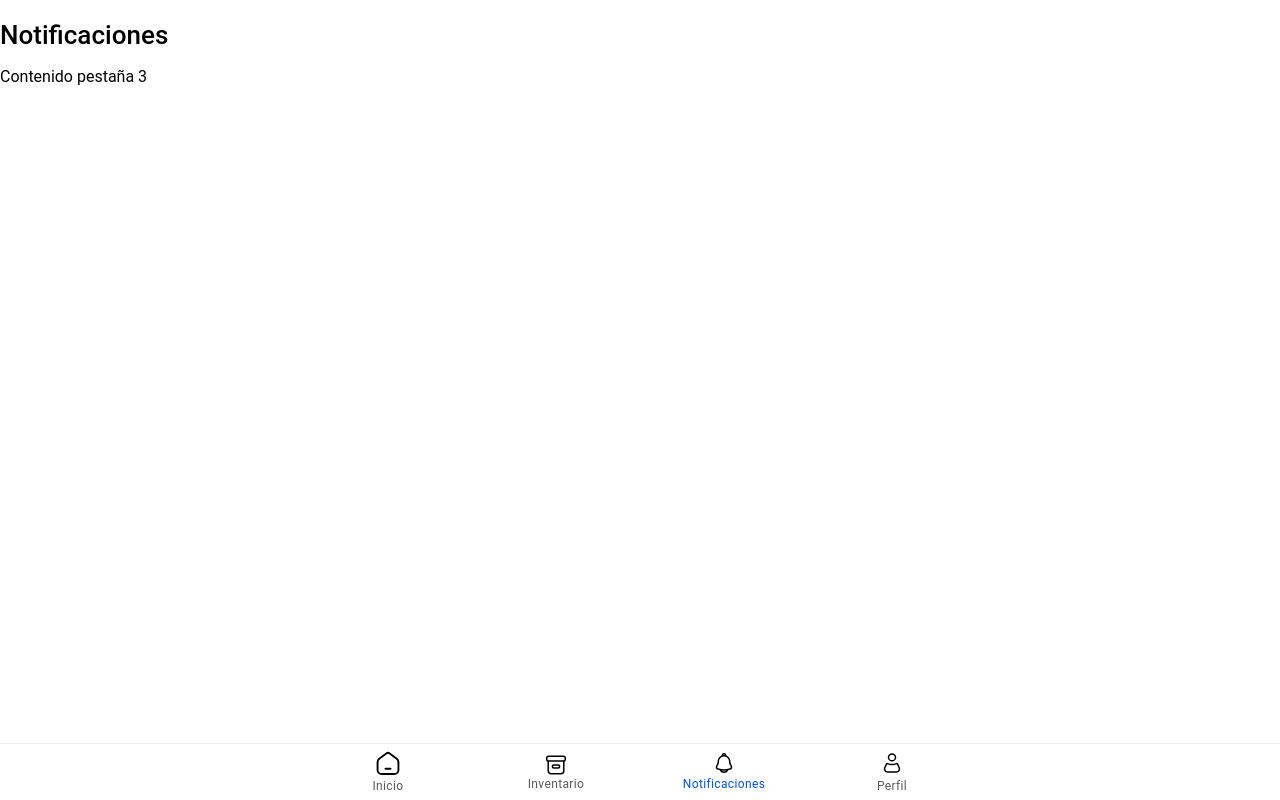
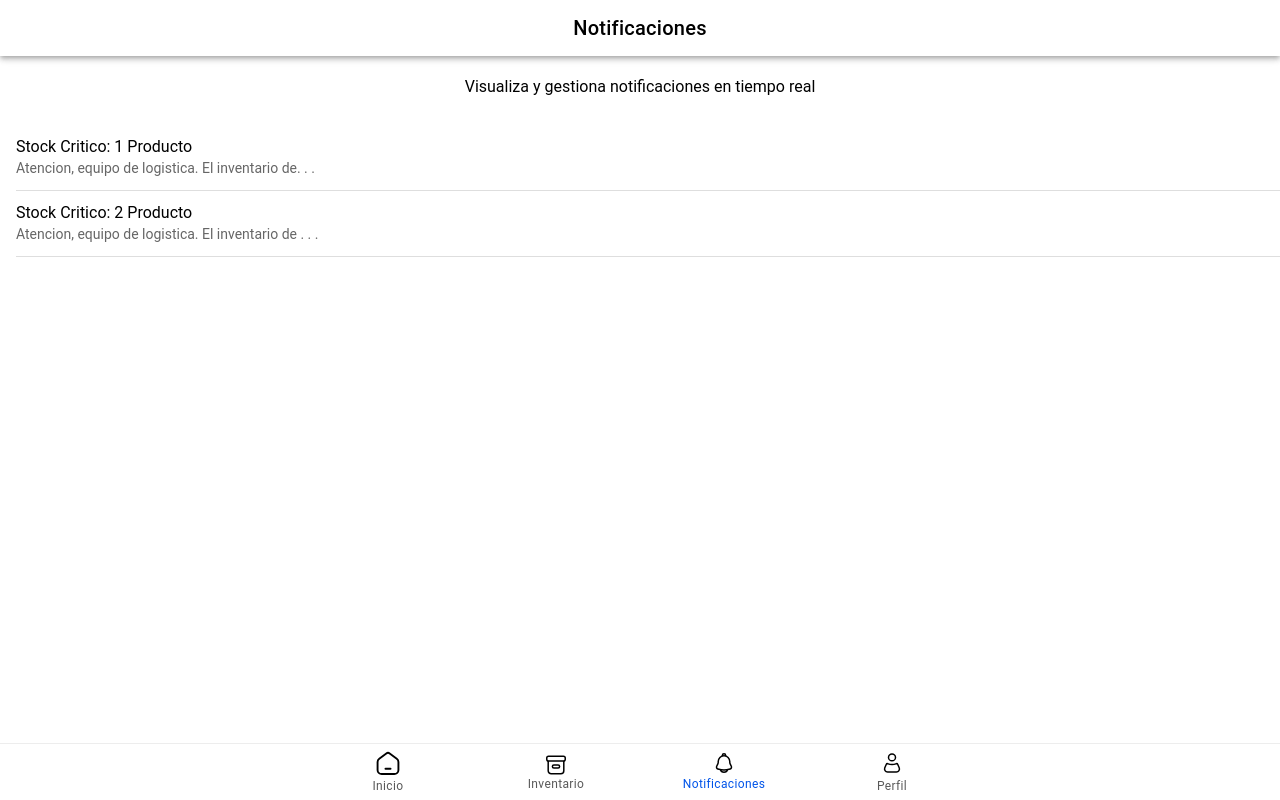
Before and after one commit to Organizacion-Aplicacion-IA/LidarLogistica, a React (Vite) app: page /tabs/tab3 in a window 1280 px wide. Built offline with nearby package versions, Linux system fonts and the light colour scheme.

Commit message:
🚧 Notificaciones

```diff
--- /dev/null
+++ b/src/components/Notifications.tsx
@@ -0,0 +1,56 @@
+import React from "react";
+import {
+    IonContent,
+    IonHeader,
+    IonPage,
+    IonTitle,
+    IonToolbar,
+    IonList,
+    IonItem,
+    IonLabel
+} from "@ionic/react";
+
+const Notifications: React.FC = () => {
+    return (
+        <IonPage>
+            <IonHeader>
+                <IonToolbar>
+                    <IonTitle>
+                        <div style={{textAlign: "center", color:"black"}}> {/* Recordemos agregarle el nombre de una clase para los estilos */}
+                            Notificaciones
+                        </div>
+                    </IonTitle>
+                </IonToolbar>
+            </IonHeader>
+            {/*Contenido principal*/}
+            <IonContent>
+                <div style={{padding: '5px', textAlign: "center"}}> {/* Recordemos agregarle el nombre de una clase para los estilos */}
+                    <p>Visualiza y gestiona notificaciones en tiempo real</p>
+                </div>
+                {/*Lista de notificaciones*/}
+                <IonList>
+
+                    {/* Notificacion 1 */}
+                    <IonItem>
+                        <IonLabel>
+                            <h2>Stock Critico: 1 Producto</h2>
+                            <p>Atencion, equipo de logistica. El inventario de. . .</p>
+                        </IonLabel>
+                    </IonItem>
+
+                    {/* Notificacion 2 */}
+                    <IonItem>
+                        <IonLabel>
+                            <h2>Stock Critico: 2 Producto</h2>
+                            <p>Atencion, equipo de logistica. El inventario de . . .</p>
+                        </IonLabel>
+                    </IonItem>
+
+                </IonList>
+            </IonContent>
+        </IonPage>
+
+    );
+};
+
+export default Notifications;
--- a/src/pages/TabBar/Tab3.tsx
+++ b/src/pages/TabBar/Tab3.tsx
@@ -1,13 +1,13 @@
 import React from "react";
 import { IonContent, IonPage, IonHeader } from "@ionic/react";
+import Notifications from "../../components/Notifications";
 
 const Tab3: React.FC = () => {
     return(
         <IonPage>
-            <IonContent>
-                <h1>Notificaciones</h1>
-                <p>Contenido pestaña 3</p>
-            </IonContent>
+
+            <Notifications />
+
         </IonPage>
     );
 };
```
